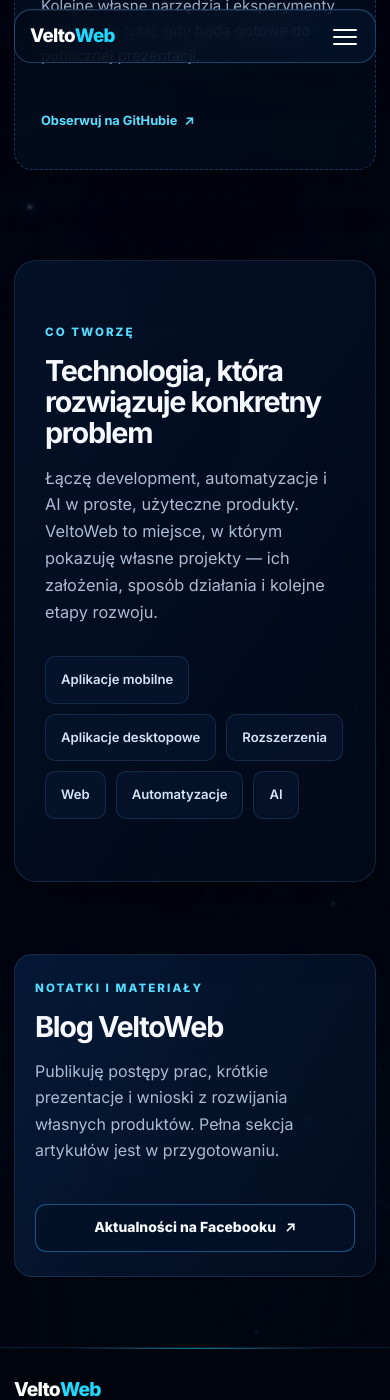
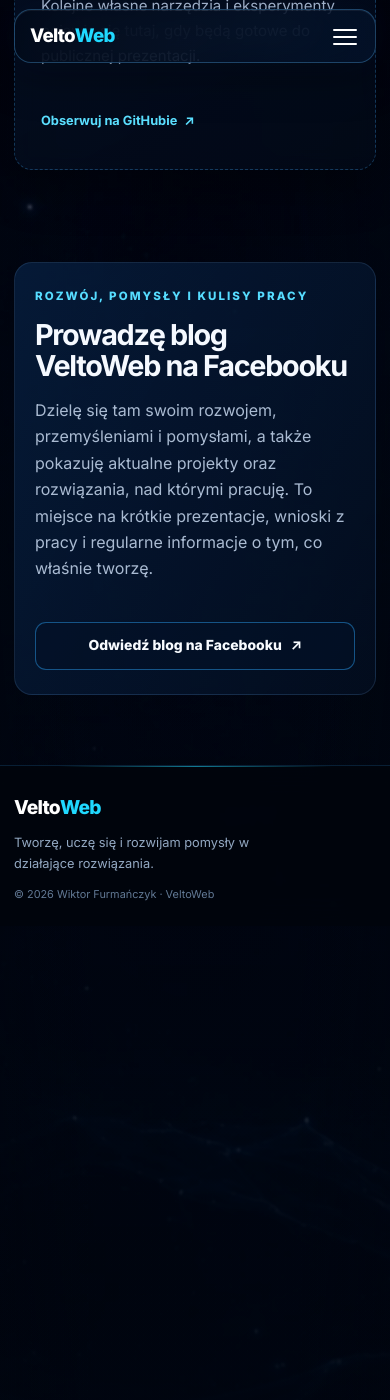
Before and after one commit to wiktor-furmanczyk/wiktor-furmanczyk.github.io, a Jekyll site: the page built from index.md, in a window 390 px wide and 1400 px high, scrolled down 2650 px. Built offline with Jekyll 4.4.1, drawn with Linux system fonts in a browser that asks for light colours; after the commit the page ends 3576 px from its top, so only the background shows below that.

Commit message:
feat: focus homepage content on projects and blog

```diff
--- a/_layouts/default.html
+++ b/_layouts/default.html
@@ -48,7 +48,6 @@
         </button>
         <nav id="site-navigation" class="site-nav" aria-label="Główna nawigacja">
           <a href="{{ '/#projekty' | relative_url }}">Projekty</a>
-          <a href="{{ '/#o-mnie' | relative_url }}">O mnie</a>
           <a href="{{ '/#blog' | relative_url }}">Blog</a>
           <a class="nav-github" href="https://github.com/wiktor-furmanczyk" rel="noopener noreferrer">
             <svg aria-hidden="true" viewBox="0 0 24 24"><path d="M12 .7A11.5 11.5 0 0 0 8.36 23.1c.58.1.79-.25.79-.56v-2.23c-3.22.7-3.9-1.37-3.9-1.37-.52-1.34-1.28-1.7-1.28-1.7-1.05-.72.08-.7.08-.7 1.16.08 1.77 1.19 1.77 1.19 1.03 1.77 2.7 1.26 3.36.96.1-.75.4-1.26.73-1.55-2.57-.29-5.27-1.28-5.27-5.69 0-1.26.45-2.28 1.19-3.09-.12-.29-.52-1.46.11-3.05 0 0 .97-.31 3.16 1.18A10.98 10.98 0 0 1 12 6.1c.98 0 1.95.13 2.87.39 2.19-1.49 3.16-1.18 3.16-1.18.63 1.59.23 2.76.11 3.05.74.81 1.19 1.83 1.19 3.09 0 4.42-2.71 5.39-5.29 5.68.42.36.79 1.06.79 2.14v3.27c0 .31.21.67.8.56A11.5 11.5 0 0 0 12 .7Z"/></svg>
--- a/assets/css/style.scss
+++ b/assets/css/style.scss
@@ -156,11 +156,7 @@ h3 { margin: 0; font-size: 1.06rem; letter-spacing: -0.025em; }
 .project-card-upcoming .project-card-body { padding: 0; }.project-card-upcoming h3 { margin-top: 14px; font-size: 1.3rem; }.project-card-upcoming p { max-width: 310px; }
 .upcoming-mark { display: grid; width: 58px; height: 58px; place-items: center; color: #81bddd; background: rgba(11,42,77,.6); border: 1px solid rgba(74,150,211,.25); border-radius: 15px; font-size: 1.8rem; }
 
-.about-section { display: grid; grid-template-columns: minmax(0, 1.1fr) minmax(0, .9fr); align-items: center; gap: clamp(40px, 7vw, 90px); margin-block: 36px 72px; padding: clamp(30px, 5vw, 58px); background: linear-gradient(125deg, rgba(4,21,47,.74), rgba(3,13,31,.58)); border: 1px solid var(--border-soft); border-radius: calc(var(--radius) + 4px); box-shadow: var(--shadow); backdrop-filter: blur(14px); }
-.about-copy p:last-child { max-width: 680px; margin-bottom: 0; color: var(--muted); font-size: 1.02rem; }
-.competency-list { display: flex; flex-wrap: wrap; gap: 10px; }
-.competency-list span { padding: 12px 15px; color: #d5e4f5; background: rgba(7,24,51,.6); border: 1px solid var(--border-soft); border-radius: 10px; font-size: .82rem; font-weight: 600; }
-.blog-section { display: flex; align-items: center; justify-content: space-between; gap: 40px; margin-bottom: 90px; padding: 30px 32px; background: linear-gradient(120deg, rgba(7,34,70,.72), rgba(3,14,32,.82)); border: 1px solid var(--border-soft); border-radius: var(--radius); }
+.blog-section { display: flex; align-items: center; justify-content: space-between; gap: 40px; margin-block: 38px 90px; padding: clamp(28px, 4vw, 44px); background: linear-gradient(120deg, rgba(7,34,70,.72), rgba(3,14,32,.82)); border: 1px solid var(--border-soft); border-radius: var(--radius); }
 .blog-section > div { max-width: 720px; }.blog-section p:last-child { margin-bottom: 0; color: var(--muted); }
 
 .product-hero { display: grid; grid-template-columns: minmax(0, .85fr) minmax(0, 1.15fr); align-items: center; gap: clamp(35px, 5vw, 66px); padding-block: 72px 64px; }
@@ -240,7 +236,7 @@ h3 { margin: 0; font-size: 1.06rem; letter-spacing: -0.025em; }
   .site-nav { position: absolute; top: calc(100% + 8px); right: 0; left: 0; display: none; align-items: stretch; padding: 8px; background: rgba(2,10,25,.98); border-color: var(--border); border-radius: 14px; box-shadow: 0 22px 44px rgba(0,0,0,.48); }.site-nav.is-open { display: grid; }.site-nav > a { min-height: 48px; padding-inline: 14px; border-radius: 9px; }.site-nav .nav-github { margin-top: 4px; justify-content: center; }
   .hero { display: block; min-height: 0; padding-block: 58px 38px; }.hero-copy { max-width: 620px; }.hero-description { font-size: 1rem; }.hero-workspace { min-height: 390px; margin-top: 26px; }.workspace-laptop { width: 80%; right: 12%; }.hero-phone { width: 112px; right: 3%; }.extension-popup { top: 2%; right: 1%; }
   .project-grid { grid-template-columns: 1fr; }.project-card-upcoming { grid-column: auto; }.section-heading { align-items: flex-start; flex-direction: column; gap: 18px; }
-  .about-section { grid-template-columns: 1fr; gap: 30px; padding-block: 62px; }.blog-section { align-items: flex-start; flex-direction: column; margin-bottom: 70px; }
+  .blog-section { align-items: flex-start; flex-direction: column; margin-bottom: 70px; }
   .product-hero { display: block; padding-block: 46px 44px; }.phones-showcase { max-width: 610px; margin: 42px auto 0; }.phone { max-width: 168px; }
   .problem-grid, .product-meta-grid, .status-panel { grid-template-columns: 1fr; }.benefit-list { grid-template-columns: 1fr 1fr; }
   .process-steps { grid-template-columns: 1fr 1fr; }.process-steps li:nth-child(2)::after { display: none; }
--- a/index.md
+++ b/index.md
@@ -105,22 +105,11 @@ image_alt: Logo VeltoWeb na granatowym, neonowym tle
   </div>
 </section>
 
-<section id="o-mnie" class="about-section section-shell" aria-labelledby="about-title">
-  <div class="about-copy">
-    <p class="section-kicker">Co tworzę</p>
-    <h2 id="about-title">Technologia, która rozwiązuje konkretny problem</h2>
-    <p>Łączę development, automatyzacje i AI w proste, użyteczne produkty. VeltoWeb to miejsce, w którym pokazuję własne projekty — ich założenia, sposób działania i kolejne etapy rozwoju.</p>
-  </div>
-  <div class="competency-list" aria-label="Kompetencje">
-    <span>Aplikacje mobilne</span><span>Aplikacje desktopowe</span><span>Rozszerzenia</span><span>Web</span><span>Automatyzacje</span><span>AI</span>
-  </div>
-</section>
-
 <section id="blog" class="blog-section section-shell" aria-labelledby="blog-title">
   <div>
-    <p class="section-kicker">Notatki i materiały</p>
-    <h2 id="blog-title">Blog VeltoWeb</h2>
-    <p>Publikuję postępy prac, krótkie prezentacje i wnioski z rozwijania własnych produktów. Pełna sekcja artykułów jest w przygotowaniu.</p>
+    <p class="section-kicker">Rozwój, pomysły i kulisy pracy</p>
+    <h2 id="blog-title">Prowadzę blog VeltoWeb na Facebooku</h2>
+    <p>Dzielę się tam swoim rozwojem, przemyśleniami i pomysłami, a także pokazuję aktualne projekty oraz rozwiązania, nad którymi pracuję. To miejsce na krótkie prezentacje, wnioski z pracy i regularne informacje o tym, co właśnie tworzę.</p>
   </div>
-  <a class="button button-secondary" href="https://www.facebook.com/VeltoWeb" rel="noopener noreferrer">Aktualności na Facebooku <span aria-hidden="true">↗</span></a>
+  <a class="button button-secondary" href="https://www.facebook.com/VeltoWeb" rel="noopener noreferrer">Odwiedź blog na Facebooku <span aria-hidden="true">↗</span></a>
 </section>
```
